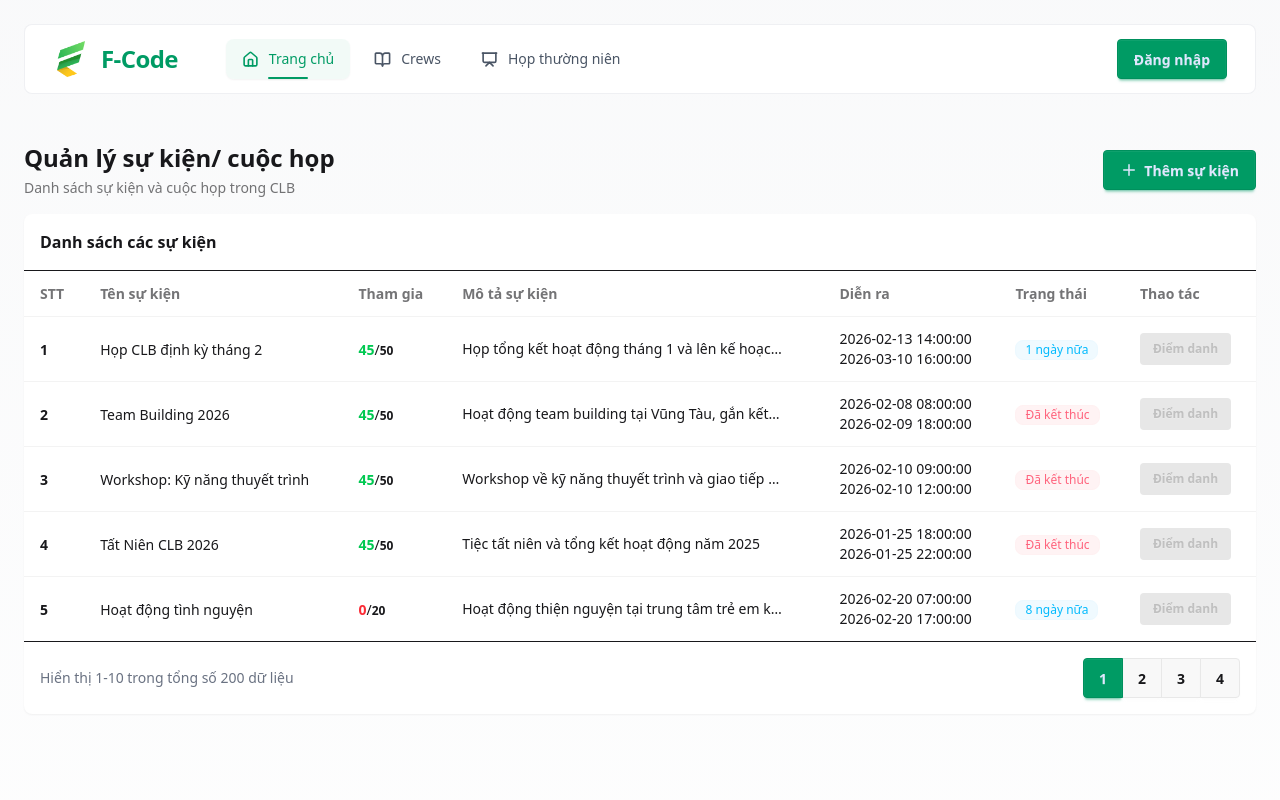
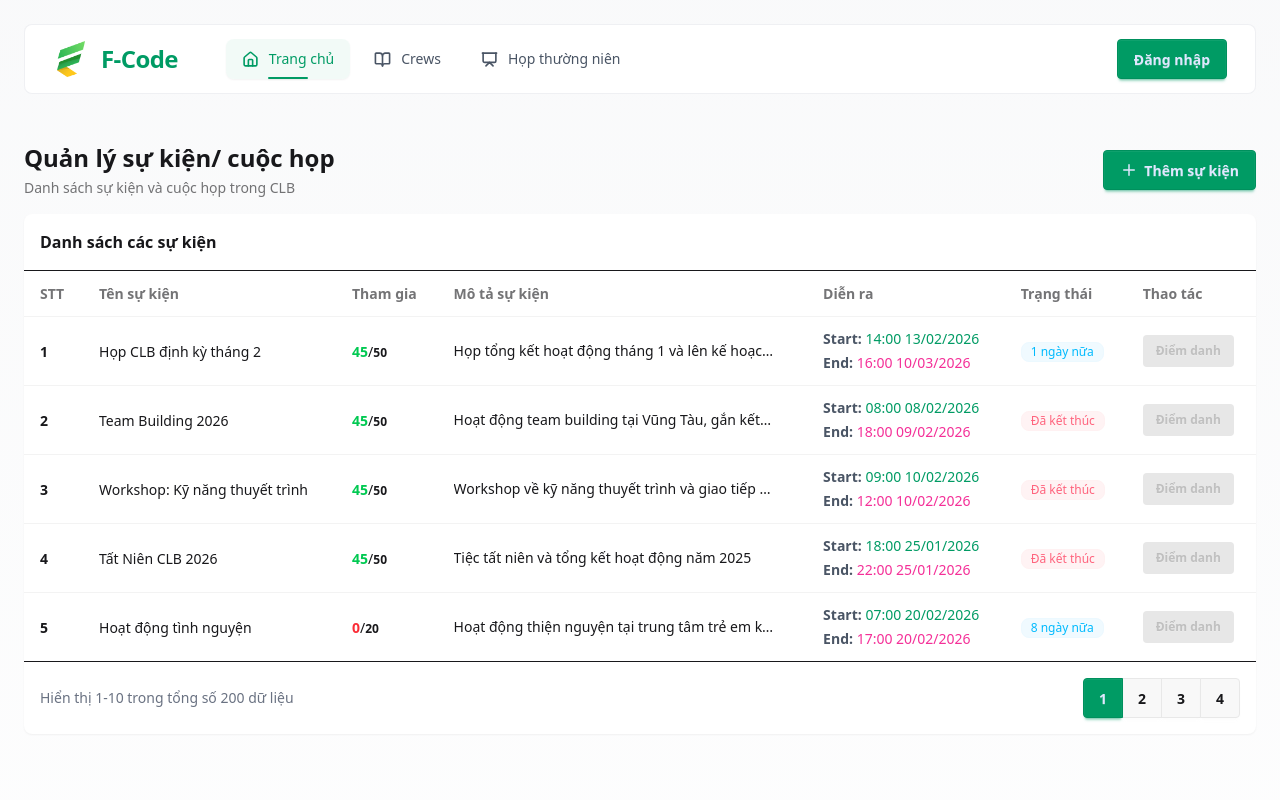
Before and after one commit to f-code-project/smart-qr-attendance-system, a React (Vite) app in the folder apps/web/: page / in a window 1280 px wide. Shown: the top 800 px of the page. Built offline with nearby package versions, Linux system fonts and the light colour scheme.

Commit message:
chore: edit UI family

```diff
--- a/apps/web/src/pages/home/Histories.tsx
+++ b/apps/web/src/pages/home/Histories.tsx
@@ -102,14 +102,19 @@ const Histories = () => {
                   </td>
                   <td>
                     <div className="text-sm max-w-xs truncate" title={item.description}>
-                      {item.description}
+                      {item.description.slice(0, 50)} {item.description.length > 50 ? '...' : ''}
                     </div>
                   </td>
                   <td>
-                    <div className="text-sm">
-                      <span> {item.startDate}</span>
-                      <br />
-                      <span> {item.endDate}</span>
+                    <div className="flex flex-col text-sm gap-1">
+                      <span>
+                        <span className="font-semibold text-gray-600">Start:</span>{' '}
+                        <span className="text-primary">{DateUtils.formatDateTime(item.startDate)}</span>
+                      </span>
+                      <span>
+                        <span className="font-semibold text-gray-600">End:</span>{' '}
+                        <span className="text-secondary">{DateUtils.formatDateTime(item.endDate)}</span>
+                      </span>
                     </div>
                   </td>
                   <td>
```
